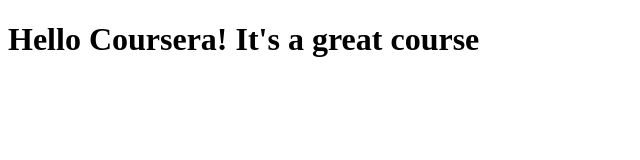
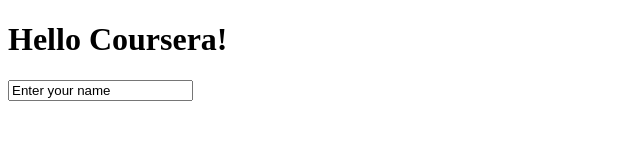
Before and after one commit to Gbengasaheed/coursera-test, a plain HTML site: page site/index.html in a window 1280 px wide. Shown: the whole page, without its empty margins (0-640 px from the left). Drawn offline with Linux system fonts and the light colour scheme.

Commit message:
Input and Output

```diff
--- a/site/index.html
+++ b/site/index.html
@@ -1,10 +1,12 @@
 <!DOCTYPE html>
 <html>
 <head>
-	<title>Hello Coursera!</title>
+<title>Hello Coursera!</title>
 </head>
 <body>
-<h1>Hello Coursera! It's a great course</h1>
+<h1>Hello Coursera!</h1>
+<input type= "text"   value = "Enter your name"/>
+
 
 </body>
 </html>
```
